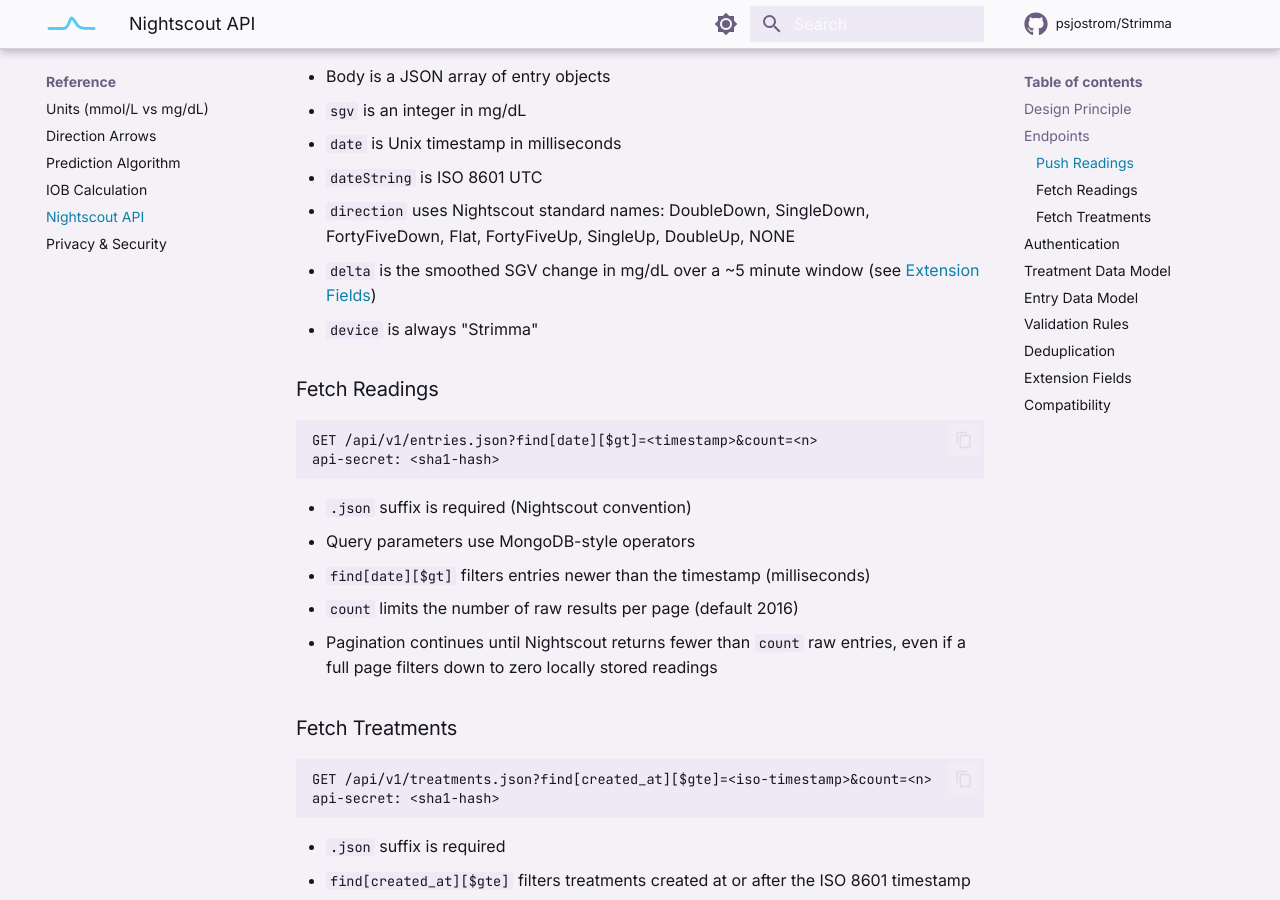
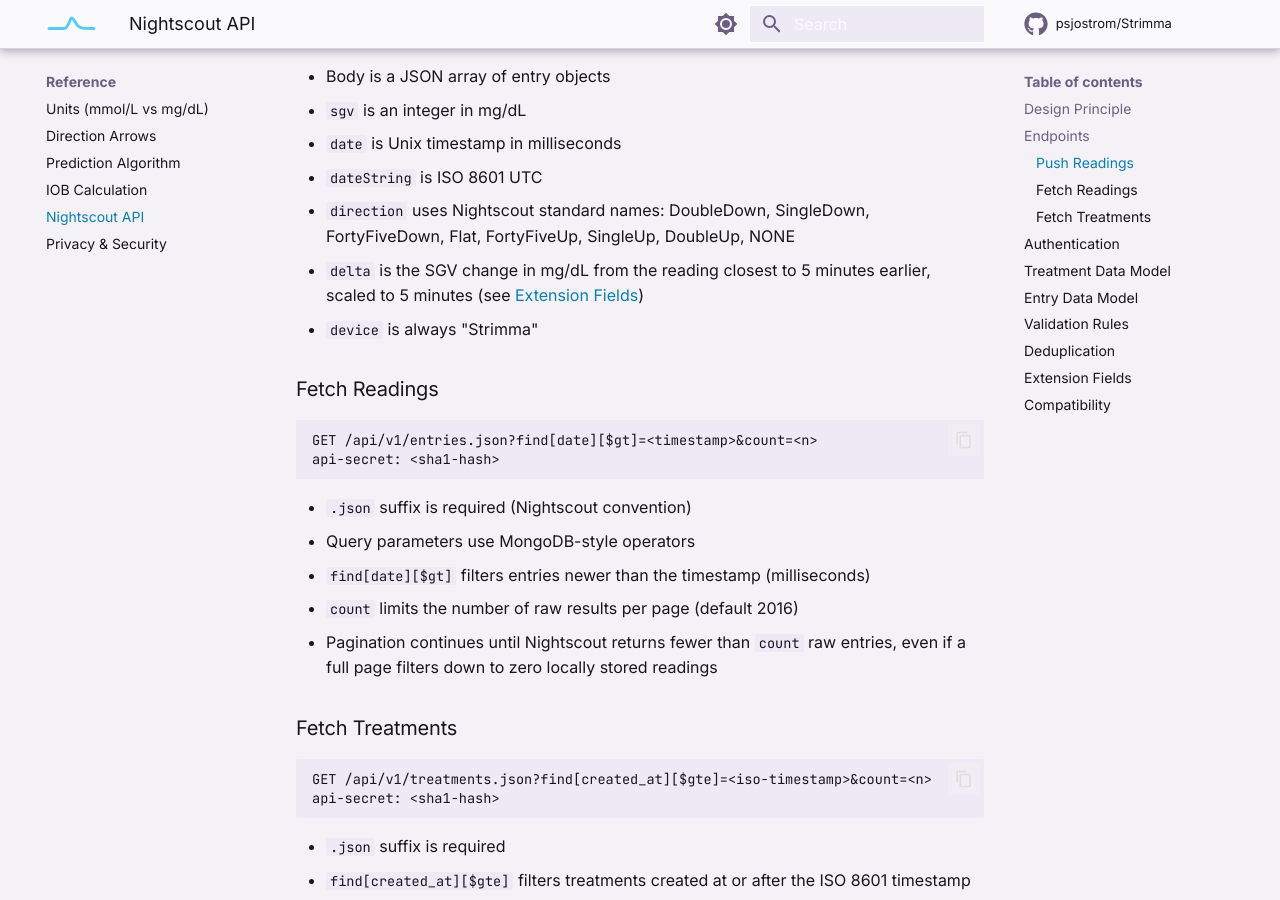
Before and after one commit to psjostrom/strimma, an MkDocs documentation site: the page built from docs/reference/nightscout-api.md, in a window 1280 px wide and 900 px high, scrolled down 912 px. Built offline with MkDocs 1.6.1 and Material for MkDocs 9.7.7, drawn with Linux system fonts in a browser that asks for light colours; comment, search, counter and statistics services are not loaded.

Commit message:
docs: describe POST delta as the raw 5-minute change
Co-Authored-By: Claude Opus 5.5 <noreply@anthropic.com>

```diff
--- a/docs/reference/nightscout-api.md
+++ b/docs/reference/nightscout-api.md
@@ -39,7 +39,7 @@ api-secret: <sha1-hash>
 - `date` is Unix timestamp in milliseconds
 - `dateString` is ISO 8601 UTC
 - `direction` uses Nightscout standard names: DoubleDown, SingleDown, FortyFiveDown, Flat, FortyFiveUp, SingleUp, DoubleUp, NONE
-- `delta` is the smoothed SGV change in mg/dL over a ~5 minute window (see [Extension Fields](#extension-fields))
+- `delta` is the SGV change in mg/dL from the reading closest to 5 minutes earlier, scaled to 5 minutes (see [Extension Fields](#extension-fields))
 - `device` is always "Strimma"
 
 ### Fetch Readings
```
